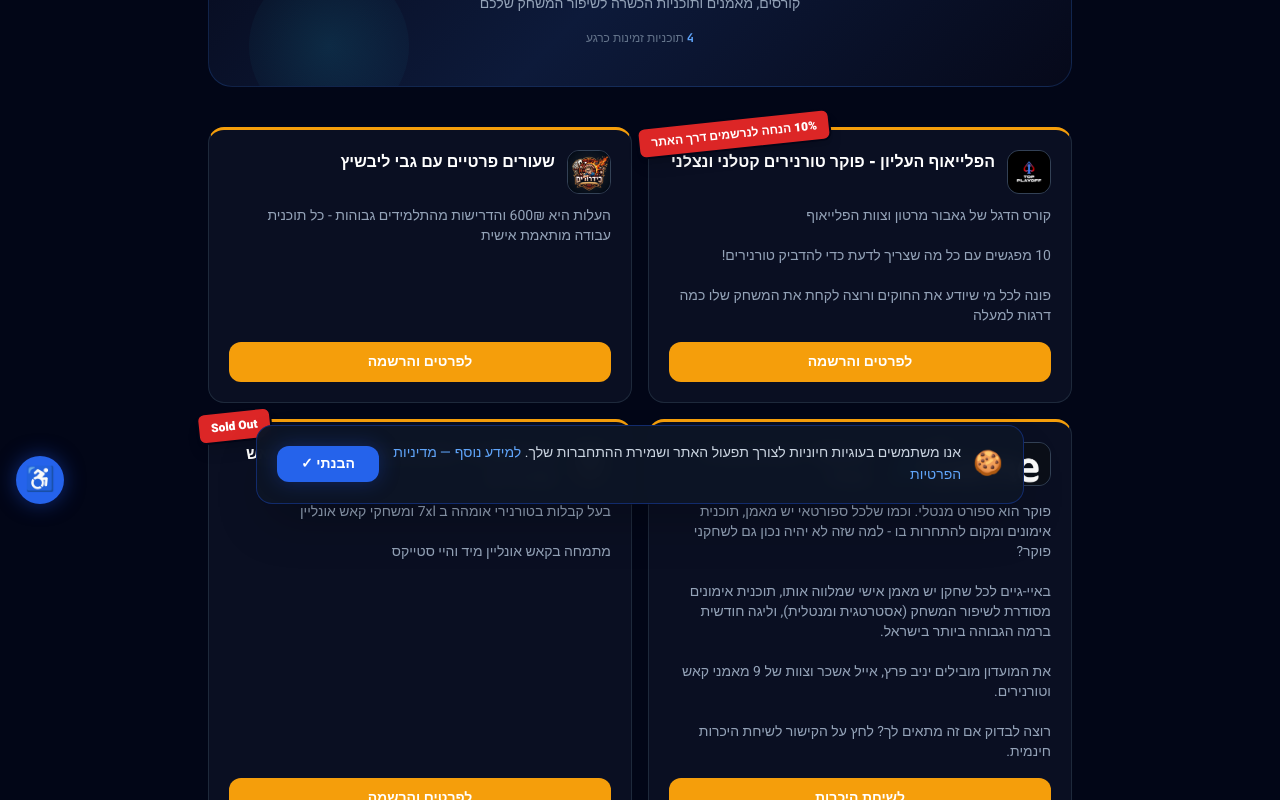
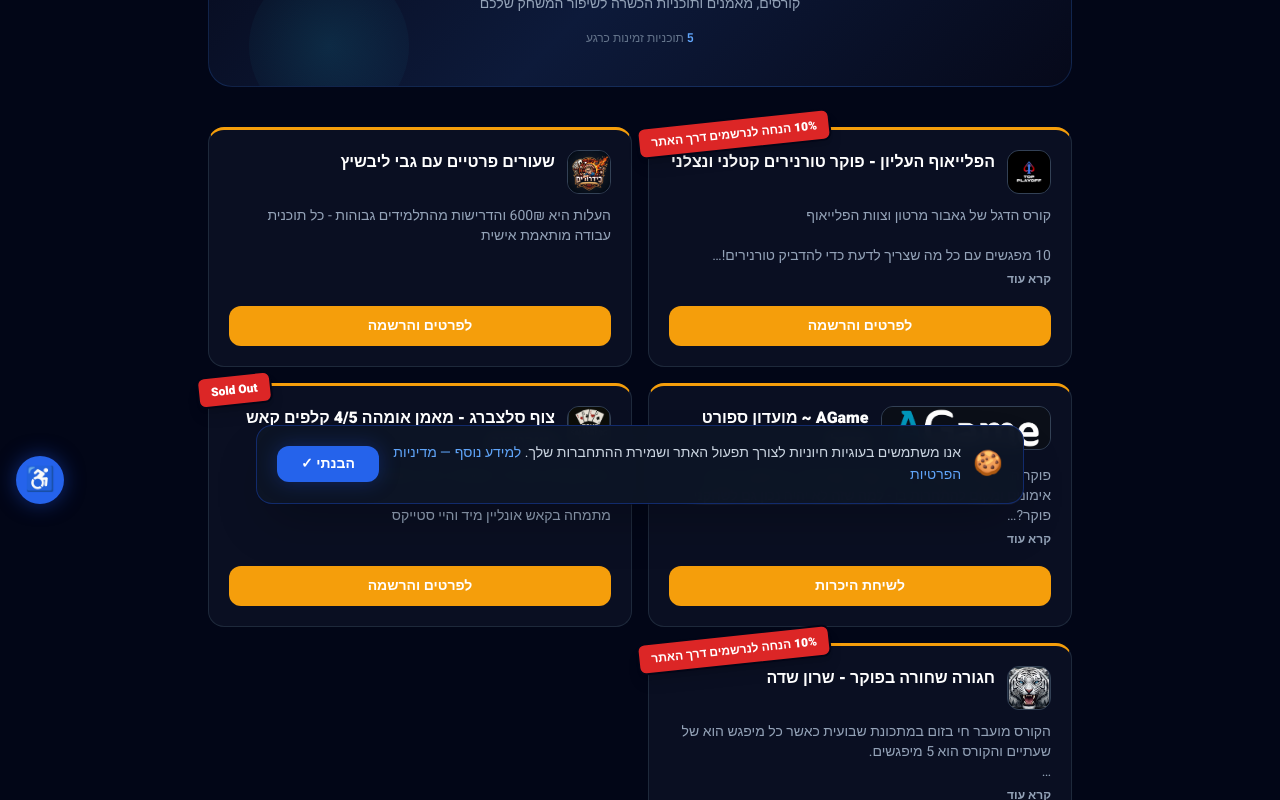
Before and after one commit to igorshlepchenko-gif/pokerisrael, a React (Vite) app in the folder client/: page /lessons in a window 1280 px wide. Shown: the part 280-1080 px from the top of the page. Built offline with nearby package versions, Linux system fonts and the light colour scheme; no server answers; the HTML template or start-up script is replaced by a standard one.

Commit message:
Add Sharon Sade black belt course to Lessons, with read-more truncation for long descriptions

```diff
--- a/client/src/data/lessons.js
+++ b/client/src/data/lessons.js
@@ -44,4 +44,36 @@ export const LESSONS = [
     cta: 'לפרטים והרשמה',
     url: 'https://api.whatsapp.com/send?phone=972523890509&text=שלום,+הגעתי+מאתר+פוקר+ישראל+ואני+מתעניין+בלימודי+אומהה',
   },
+  {
+    id: 'sharon-sade',
+    name: 'חגורה שחורה בפוקר - שרון שדה',
+    description: `הקורס מועבר חי בזום במתכונת שבועית כאשר כל מיפגש הוא של שעתיים והקורס הוא 5 מיפגשים.
+
+בקורס נעבור על הנושאים הבאים (הלוז תלוי התקדמות):
+
+1. שיעור ראשון:
+- הצד המנטלי: איך לשמור על קור רוח ולא להיכנס לטילט.
+- לפני הפלופ: טבלאות פתיחה והגנה, סיווג שחקנים, גודל פתיחה, טבלאות דחיפה, תגובה ל3בט ו 4בט.
+
+2. שיעור שני:
+- אחרי הפלופ: תוכנית ליד, סוגי קופה, סוגי פלופ, מספר יריבים, משחק מולטיוואי והדסאפ, משחק תלוי חוזק ידיים, גדלי הבט אחרי הפלופ.
+
+3. שיעור שלישי:
+- אחרי הטרן: משחק תלוי חוזק ידיים, משחק לפי עמדה או חוסר עמדה, תגובה לצ'ק רייז.
+- אחרי הריבר: מתי לשלם ומתי לא, מתי לעשות בט.
+
+4. שיעור רביעי:
+- כללי לפלופ, טרן וריבר: כללי עשה ואל תעשה, כללי אצבע, דוגמאות לידיים.
+- אולאין ותשלום לדחיפות: מתי לדחוף, מתי לשלם לדחיפות, תשלומים לפי יחס זכיה.
+- דוגמאות לידיים.
+
+5. שיעור חמישי:
+- כללי לטורנירים – מנטלי, עשה ואל תעשה, התנהלות.
+- שלבים בטורנירים ארוכים: משחק תלוי גודל ערימה, תחילת טורניר ושלבים מוקדמים, שלבים אמצעיים ולקראת הכסף, שלבים מאוחרים אחרי הכסף אבל לפני שולחן הגמר, שלבים מאוחרים ושולחן הגמר. טבלאות דחיפה.
+- שלבים בטורנירי טורבו: משחק תלוי גודל ערימה. טבלאות דחיפה.`,
+    logo: '/lessons/sharon-sade.png',
+    badge: '10% הנחה לנרשמים דרך האתר',
+    cta: 'לפרטים והרשמה',
+    url: 'https://api.whatsapp.com/send?phone=972542582826&text=שלום,+הגעתי+אליכם+בנושא+קורס+חגורה+שחורה+מאתר+פוקר+ישראל',
+  },
 ];
--- a/client/src/pages/Lessons.jsx
+++ b/client/src/pages/Lessons.jsx
@@ -116,6 +116,28 @@ function LessonAvatar({ lesson }) {
   );
 }
 
+function LessonDescription({ text }) {
+  const [expanded, setExpanded] = useState(false);
+  const isLong = text.length > 140;
+
+  return (
+    <div className="flex-1">
+      <p className={`text-sm text-slate-400 whitespace-pre-line ${!expanded && isLong ? 'line-clamp-3' : ''}`}>
+        {text}
+      </p>
+      {isLong && (
+        <button
+          type="button"
+          onClick={() => setExpanded(v => !v)}
+          className="mt-1 text-xs font-bold text-slate-400 hover:text-poker-gold transition-colors"
+        >
+          {expanded ? 'הצג פחות' : 'קרא עוד'}
+        </button>
+      )}
+    </div>
+  );
+}
+
 function LessonCard({ lesson }) {
   const cta = lesson.cta || DEFAULT_CTA;
   const { user } = useAuth();
@@ -160,9 +182,7 @@ function LessonCard({ lesson }) {
         <h3 className="text-base font-black text-white min-w-0">{lesson.name}</h3>
       </div>
 
-      {lesson.description && (
-        <p className="text-sm text-slate-400 flex-1 whitespace-pre-line">{lesson.description}</p>
-      )}
+      {lesson.description && <LessonDescription text={lesson.description} />}
 
       <button onClick={handleContact}
         className="mt-1 inline-flex items-center justify-center gap-2 rounded-xl px-4 py-2.5 text-sm font-bold text-white bg-poker-gold transition-opacity hover:opacity-90">
```
Also changed, not shown: client/public/lessons/sharon-sade.png (added).
